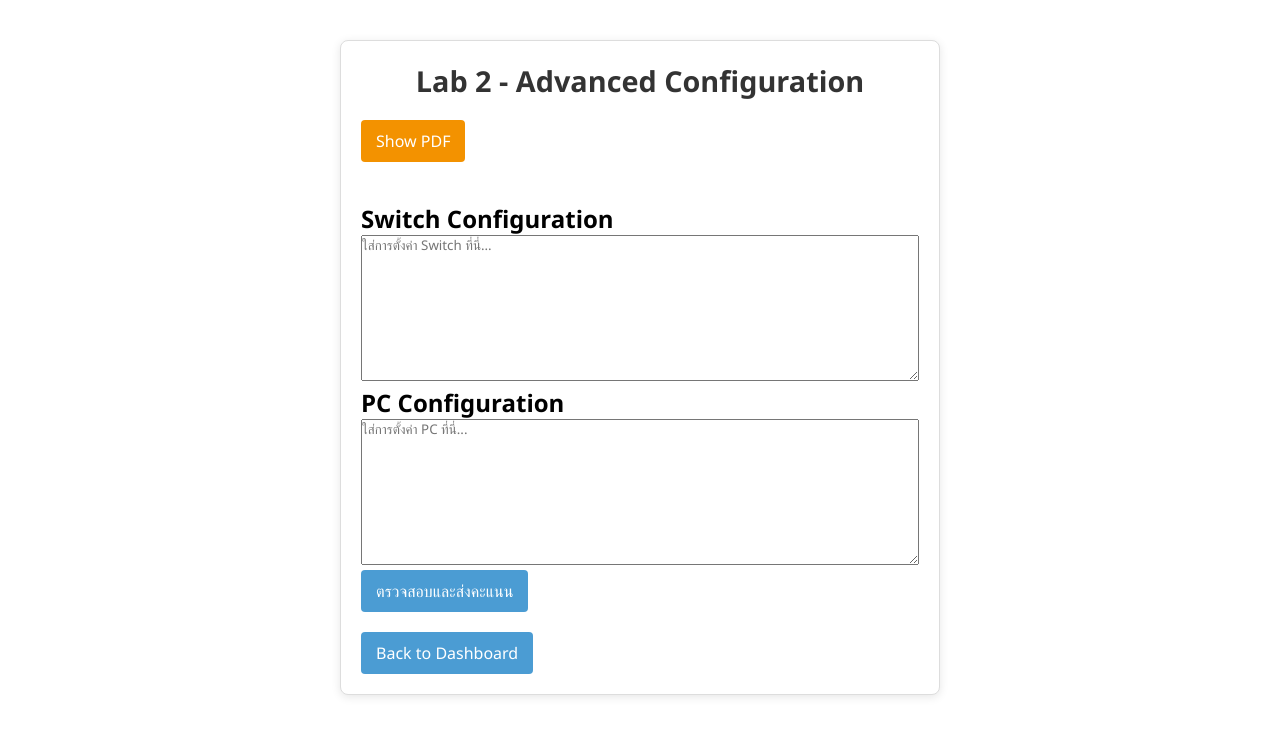
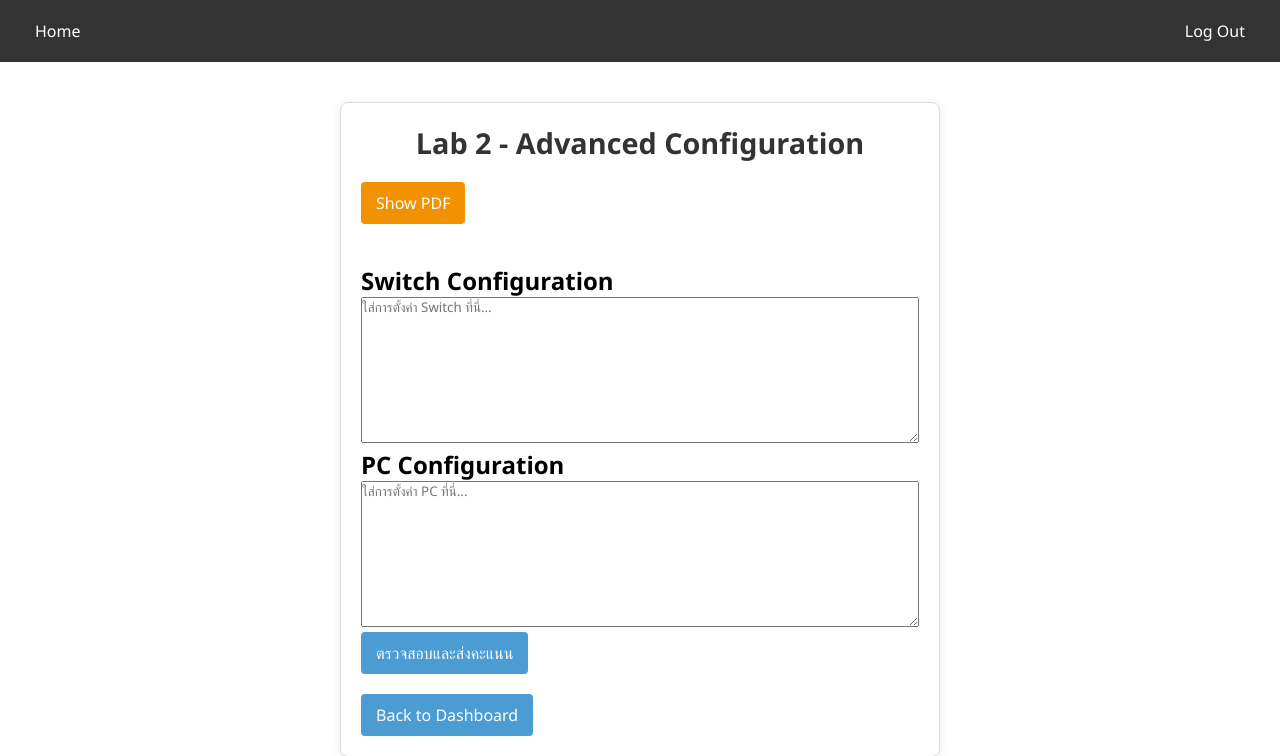
Before and after one commit to suphachaiinet/Project_END_Yok, a Flask app: page /lab2 in a window 1280 px wide. Shown: the top 756 px of the page. Run offline with Flask 2, Linux system fonts and the light colour scheme; some libraries are stand-ins or nearby versions.

Commit message:
update_lab1+100%lab1_no_font_end

```diff
--- a/lab.py
+++ b/lab.py
@@ -157,7 +157,7 @@ def check_config_lab1():
         user_pc_gateway == "192.168.1.1"
     )
 
-    pc_status = "ถูกต้อง" if pc_correct else f"ผิดพลาด (IP={user_pc_ip}, Subnet={user_pc_subnet}, Gateway={user_pc_gateway})"
+    pc_status = "ถูกต้อง" if pc_correct else f"ผิดพลาด "
 
     # ตรวจสอบ Switch Config ด้วยคีย์เวิร์ด
     switch_score, missing_keywords = check_keywords(user_switch_config, KEYWORDS)
@@ -191,7 +191,7 @@ def check_config_lab1():
     # สร้างผลลัพธ์สำหรับแสดงในหน้าเว็บ
     result = f"""
     ชื่อผู้ใช้: {username}<br>
-    คะแนน Switch: {switch_score:.2f}/100<br>
+    คะแนน Switch: {switch_score:.2f}%<br>
     PC: {pc_status}<br>
     {missing_str}
     """
--- a/static/styles.css
+++ b/static/styles.css
@@ -16,6 +16,8 @@
     background-color: #fff;
     box-shadow: 0 2px 10px rgba(0, 0, 0, 0.1);
 }
+
+
 
 /* ชื่อหัวข้อ (title) */
 .title {
@@ -216,3 +218,49 @@
 .logout-btn:hover {
     background-color: #c0392b;
 }
+
+/* lab1 */
+.container_lab1 {
+    max-width: auto;
+    padding: 20px;
+    border: 1px solid #ddd;
+    border-radius: 8px;
+    background-color: #fff;
+    box-shadow: 0 2px 10px rgba(0, 0, 0, 0.1);
+}
+
+.tapbar {
+    display: flex;
+    justify-content: space-between;
+    align-items: center;
+    background-color: #333;
+    padding: 10px 20px;
+    color: white;
+}
+
+.tapbar a {
+    color: white;
+    text-decoration: none;
+    padding: 10px 15px;
+    transition: background-color 0.3s;
+}
+
+.tapbar a:hover {
+    background-color: #555;
+    border-radius: 5px;
+}
+
+.tapbar .left {
+    display: flex;
+    gap: 15px;
+}
+
+.tapbar .right {
+    display: flex;
+    gap: 15px;
+}
+
+/* เพิ่ม padding เพื่อให้แถบ tapbar ไม่ทับ */
+.container_lab1 {
+    padding-top: 60px;
+}
--- a/templates/lab2.html
+++ b/templates/lab2.html
@@ -7,6 +7,15 @@
     <link rel="stylesheet" href="{{ url_for('static', filename='styles.css') }}">
 </head>
 <body>
+    <!-- Tapbar ด้านบน -->
+    <div class="tapbar">
+        <div class="left">
+            <a href="{{ url_for('dashboard') }}">Home</a>
+        </div>
+        <div class="right">
+            <a href="{{ url_for('logout') }}">Log Out</a>
+        </div>
+    </div>
     <div class="container">
         <h1 class="title">Lab 2 - Advanced Configuration</h1>
 
```
Also changed, not shown: templates/lab1.html (+13 -3 lines), templates/student_dashboard.html (+9 -0 lines), templates/teacher_dashboard.html (+9 -0 lines), 2 other files.
